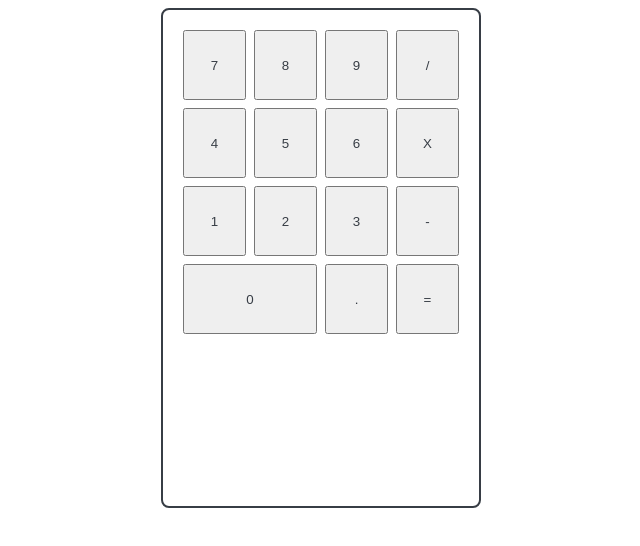
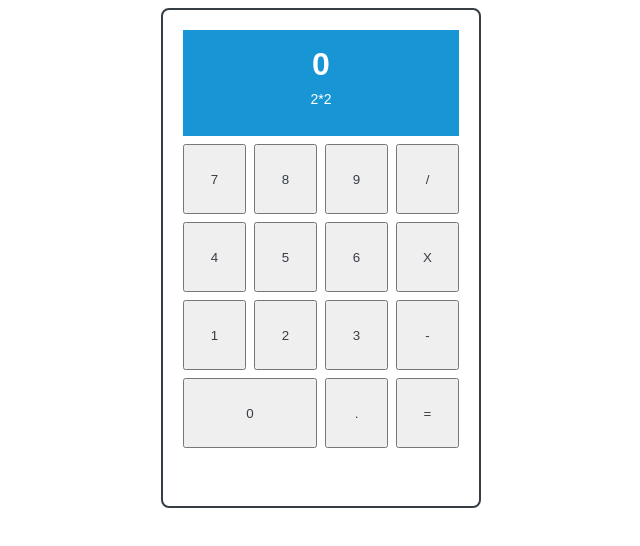
Before and after one commit to sandeepnij90/calculator, a React app: page / in a window 1280 px wide. Shown: the top 546 px of the page, without its empty margins (319-959 px from the left). Built offline with nearby package versions, Linux system fonts and the light colour scheme.

Commit message:
add in basic screen

```diff
--- a/src/components/Calculator.tsx
+++ b/src/components/Calculator.tsx
@@ -1,7 +1,7 @@
 import React from "react"
 import styled from "styled-components"
 import { Button } from "./Button"
-
+import { Screen } from "./Screen"
 
 const Wrapper = styled.div`
     height: 500px;
@@ -22,6 +22,7 @@ const Numbers = styled.div`
 const Calculator = () => {
     return (
         <Wrapper>
+            <Screen value={0} calculation="2*2" />
             <Numbers>
                 <Button value="7"/>
                 <Button value="8"/>
--- a/src/components/Screen.tsx
+++ b/src/components/Screen.tsx
@@ -0,0 +1,51 @@
+import React, { FC } from "react";
+import styled from "styled-components";
+
+const Wrapper = styled.div`
+    display: grid;
+    grid-template-rows: 1fr 1fr;
+    text-align: center;
+    background-color: #1795d4;
+    padding: 16px;
+    box-sizing: border-box;
+    margin-bottom: 8px;
+`
+
+const baseFont = `
+    font-family: Arial, Helvetica, sans-serif;
+    color: #FFFFFF;
+    margin: 0;
+`
+
+const Calculation = styled.h4`
+    ${baseFont}
+    font-size: 14px;
+    font-weight: 300;
+    margin-top: 8px;
+`
+
+const Value = styled.h3`
+    ${baseFont}
+    font-size: 32px;
+    font-family: Arial, Helvetica, sans-serif;
+    color: #FFFFFF;
+    margin: 0;
+
+`
+
+interface Props {
+    calculation: string,
+    value: number,
+}
+
+export const Screen:FC <Props>= ({
+    calculation,
+    value = 0
+}) => {
+    return (
+        <Wrapper>
+            <Value>{value}</Value>
+            <Calculation>{calculation}</Calculation>
+        </Wrapper>
+    )
+}
```
Also changed, not shown: 1 other file (tests, documents, lock files or other folders).
